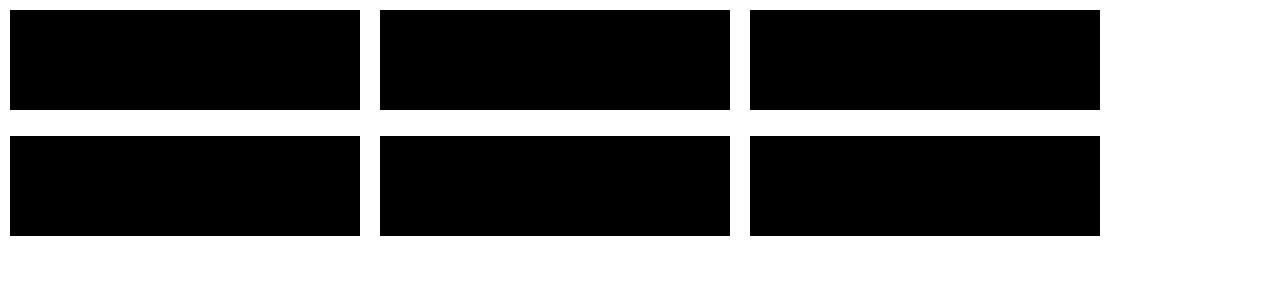
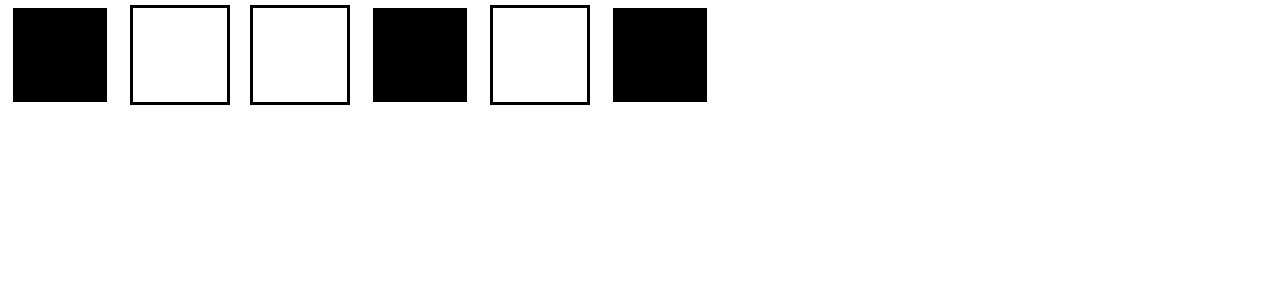
Before and after one commit to Gbangbolaoluwagbemiga/React-fundamental, a React (Create React App) app: page / in a window 1280 px wide. Shown: the top 300 px of the page. Built offline with nearby package versions, Linux system fonts and the light colour scheme.

Commit message:
Putting into practice

```diff
--- a/src/apicopy.js
+++ b/src/apicopy.js
@@ -21,7 +21,8 @@ export default [
     name: 'Oluwagbemiga',
     gender: 'male',
     age: '22',
-    color: 'black',
+    color: 'white',
+    on: true,
   },
   {
     id: 2,
@@ -29,6 +30,7 @@ export default [
     gender: 'male',
     age: '74',
     color: 'black',
+    on: false,
   },
   {
     id: 3,
@@ -36,13 +38,15 @@ export default [
     gender: 'female',
     age: '61',
     color: 'black',
+    on: false,
   },
   {
     id: 4,
     name: 'Temi',
     gender: 'female',
     age: '18',
-    color: 'black',
+    color: 'white',
+    on: true,
   },
   {
     id: 5,
@@ -50,12 +54,14 @@ export default [
     gender: 'female',
     age: '30',
     color: 'black',
+    on: false,
   },
   {
     id: 6,
     name: 'Ay',
     gender: 'female',
     age: '36',
-    color: 'black',
+    color: 'white',
+    on: true,
   },
 ];
--- a/src/box.js
+++ b/src/box.js
@@ -1,13 +1,18 @@
 import React, {useState} from 'react';
 
 export default function Box(props) {
+  const [col, setCol] = useState(props.on);
+
   const styles = {
-    background: props.color,
-    color: 'white',
-    width: '350px',
+    background: col ? 'black' : 'transparent',
+    border: props.color === 'white' ? ' 3px solid white' : '3px solid black',
+    width: '100px',
     height: '100px',
-    margin: '10px',
+    margin: '5px 10px',
     display: 'inline-block',
   };
-  return <div style={styles}></div>;
+  function toggle() {
+    setCol(prevOn => !prevOn);
+  }
+  return <div style={styles} onClick={toggle}></div>;
 }
--- a/src/index.js
+++ b/src/index.js
@@ -48,7 +48,7 @@ function PropsCol() {
   return (
     <>
       {api.map(col => (
-        <Box key={col.id} color={col.color} />
+        <Box key={col.id} color={col.color} on={col.on} />
       ))}
     </>
   );
```
